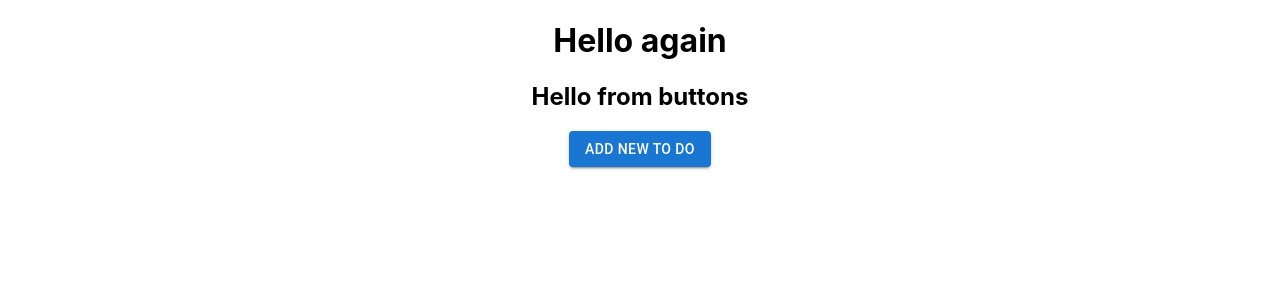
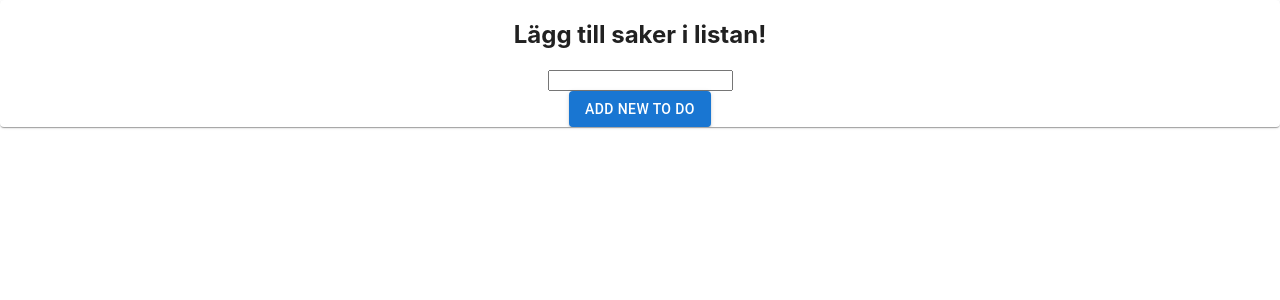
Before and after one commit to samaarahmed/Todolist, a React (Create React App) app: page / in a window 1280 px wide. Shown: the top 300 px of the page. Built offline with nearby package versions, Linux system fonts and the light colour scheme.

Commit message:
making components

```diff
--- a/src/App.tsx
+++ b/src/App.tsx
@@ -1,12 +1,12 @@
 import React from 'react';
 import './App.css';
 import Buttons from './components/Buttons';
+import Todolist from './components/Todolist';
 
 function App() {
   return (
     <div className="App">
-      <h1>Hello again</h1>
-      <Buttons/>
+      <Todolist/>
     </div>
   );
 }
--- a/src/components/Buttons.tsx
+++ b/src/components/Buttons.tsx
@@ -4,9 +4,7 @@ import React from 'react'
 const Buttons = ()=>{
     return(
         <div>
-        <h2>Hello from buttons</h2>
         <Button variant="contained">Add new to do</Button>
-
         </div>
     )
 }
--- /dev/null
+++ b/src/components/Todolist.tsx
@@ -0,0 +1,19 @@
+import { Button, Card, Input } from "@mui/material"
+
+function Todolist(){
+    return(
+        <div>
+        <Card>
+        <h2>Lägg till saker i listan!</h2>
+        <div>
+        <input type="text"/>
+        </div>
+        <Button variant="contained">Add new to do</Button>
+
+        </Card>
+
+        </div>
+
+    )
+}
+export default Todolist
```
